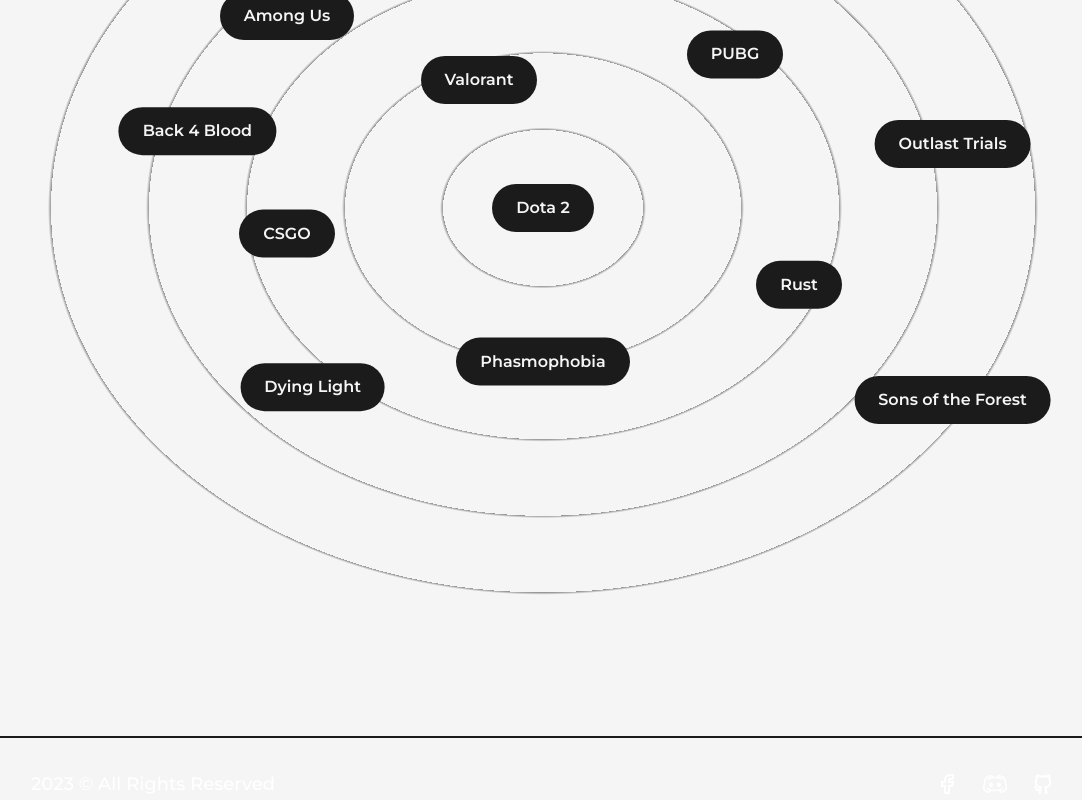
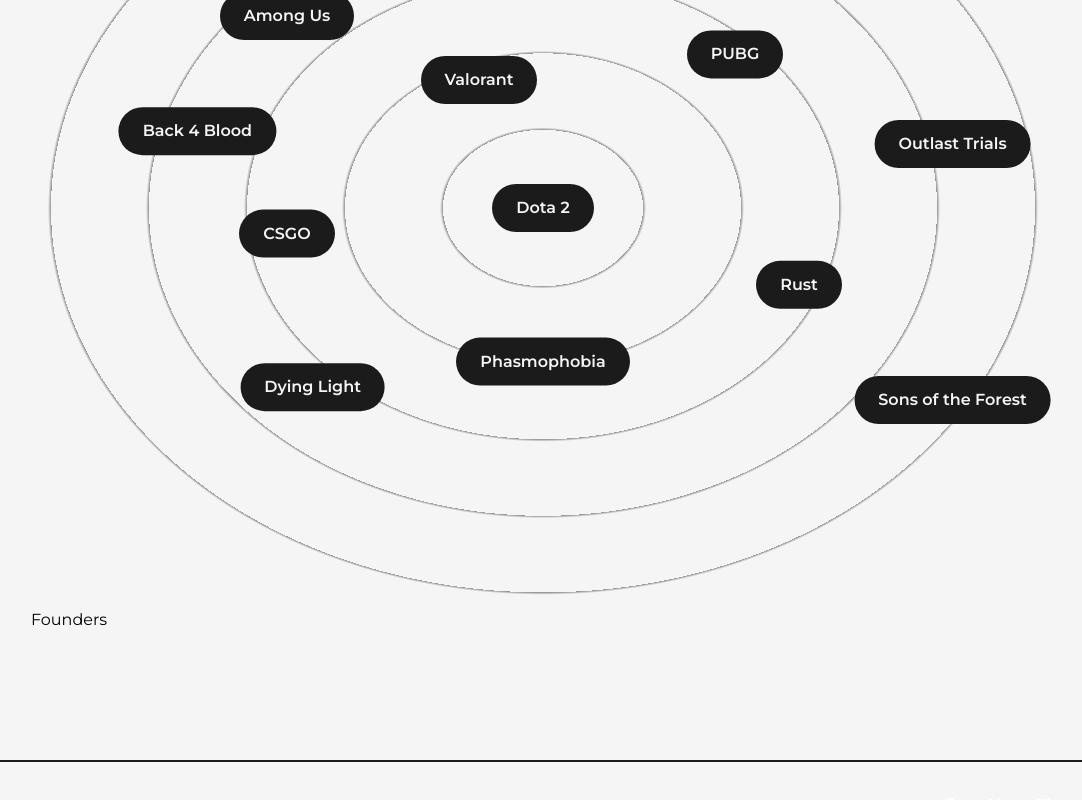
Before and after one commit to Audiph/prophet-gaming, a Next.js app: page /about in a window 1280 px wide. Shown: the part 1716-2516 px from the top of the page, without its empty margins (97-1179 px from the left). Built offline with nearby package versions, Linux system fonts and the light colour scheme.

Commit message:
revert back to previous commits

```diff
--- /dev/null
+++ b/src/components/Founders.js
@@ -0,0 +1,7 @@
+import React from 'react';
+
+const Founders = () => {
+  return <div>Founders</div>;
+};
+
+export default Founders;
--- a/src/pages/about.js
+++ b/src/pages/about.js
@@ -6,6 +6,7 @@
 import prophetPhoto from '../../public/images/propetagaming.jpg';
 import { useInView, useMotionValue, useSpring } from 'framer-motion';
 import Games from '@/components/Games';
+import Founders from '@/components/Founders';
 
 const AnimatedNumber = ({ value }) => {
   const ref = useRef(null);
@@ -108,6 +109,7 @@
             </div>
           </div>
           <Games />
+          <Founders />
         </Layout>
       </main>
     </>
```
Also changed, not shown: 2 other files (tests, documents, lock files or other folders).
